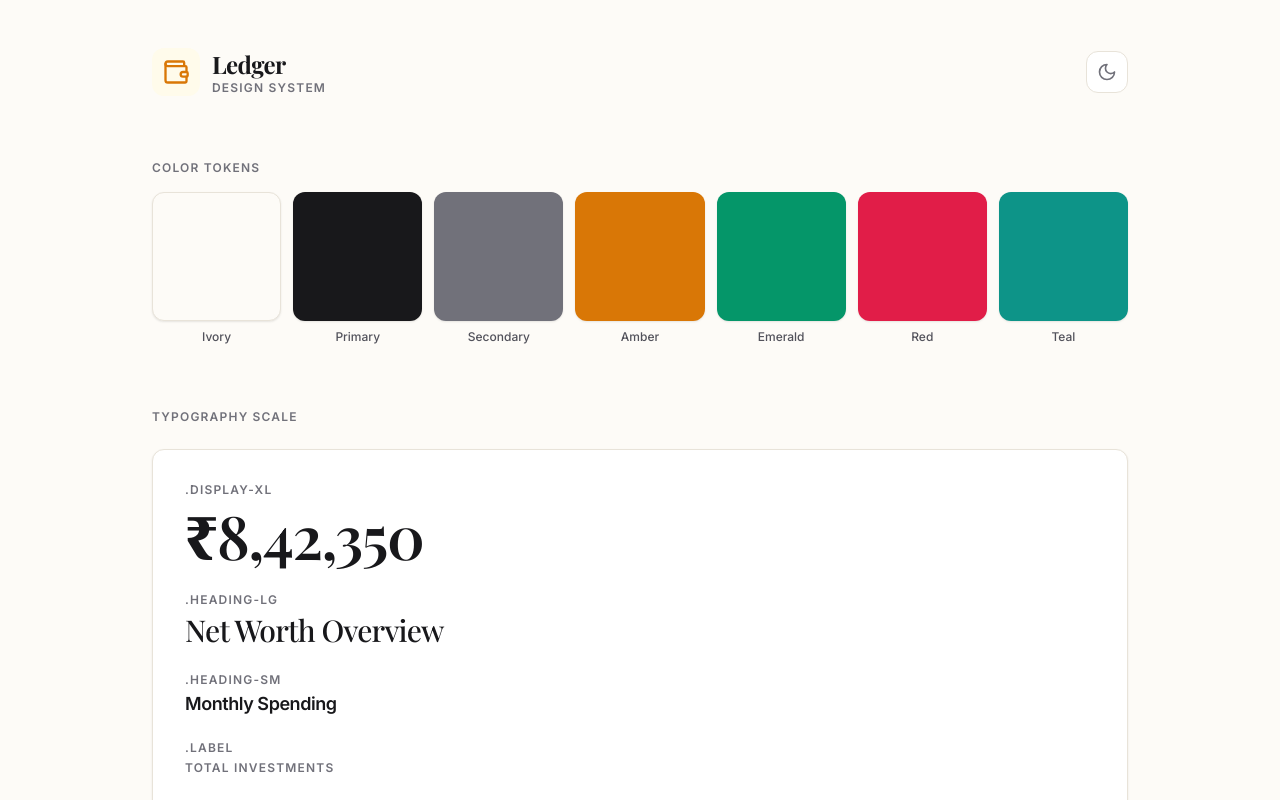
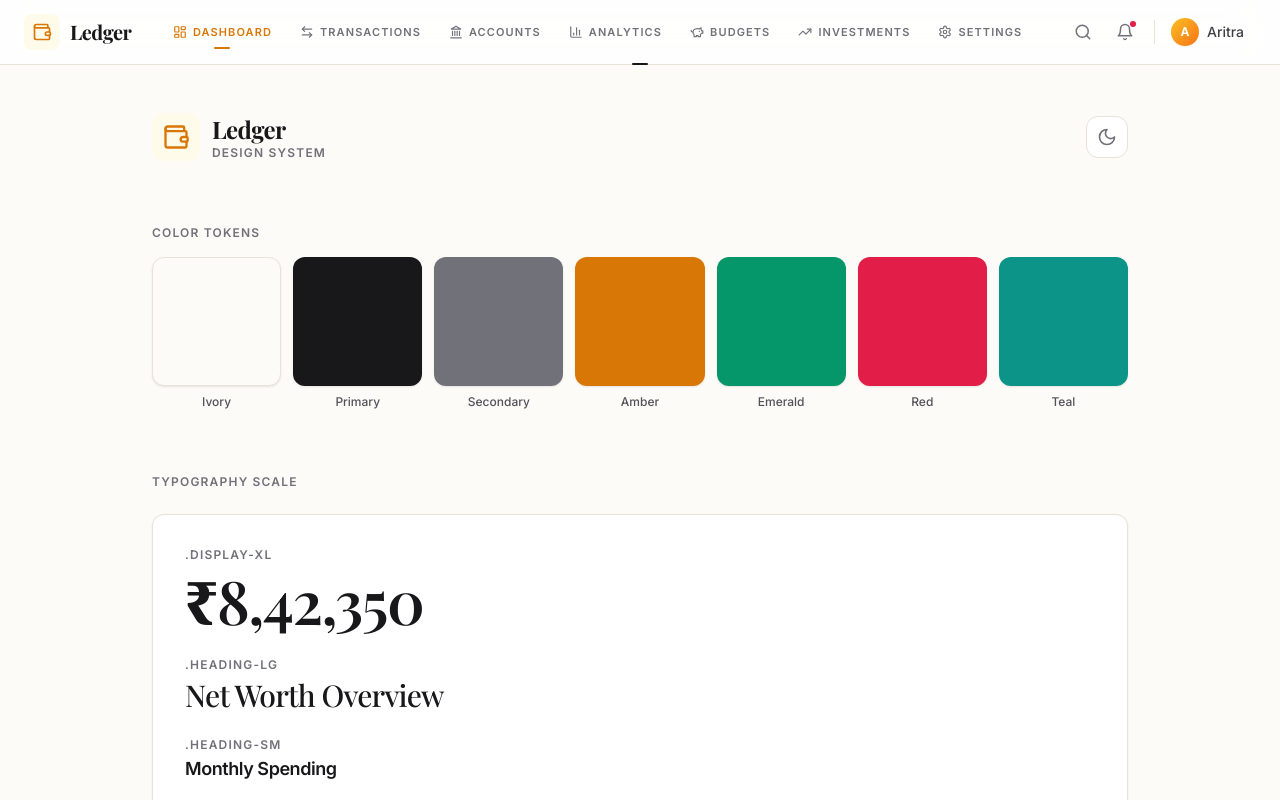
Before and after one commit to aritraio/FSD-2-Project, a React (Vite) app: page / in a window 1280 px wide. Shown: the top 800 px of the page. Built offline with nearby package versions, Linux system fonts and the light colour scheme; a web font is replaced by a local one.

Commit message:
feat: integrate Navbar component and mark desktop navigation as complete

```diff
--- a/src/App.jsx
+++ b/src/App.jsx
@@ -22,6 +22,7 @@ import {
   Tooltip,
   ConfirmDialog,
 } from '@/components/ui';
+import Navbar from '@/components/layout/Navbar';
 
 export default function App() {
   const [darkMode, setDarkMode] = useState(false);
@@ -38,6 +39,9 @@ export default function App() {
 
   return (
     <div className={`min-h-screen transition-colors duration-300 ${darkMode ? 'dark bg-surface-dark' : 'bg-ivory'}`}>
+      {/* Desktop Navigation */}
+      <Navbar onSearchClick={() => {}} />
+
       <div className="max-w-5xl mx-auto px-6 py-12 space-y-16">
 
         {/* ── Header ── */}
```
Also changed, not shown: 1 other file (tests, documents, lock files or other folders).
